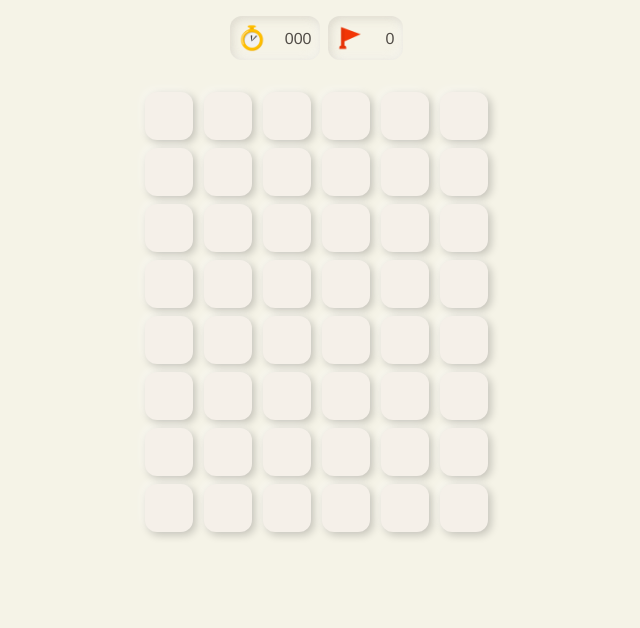
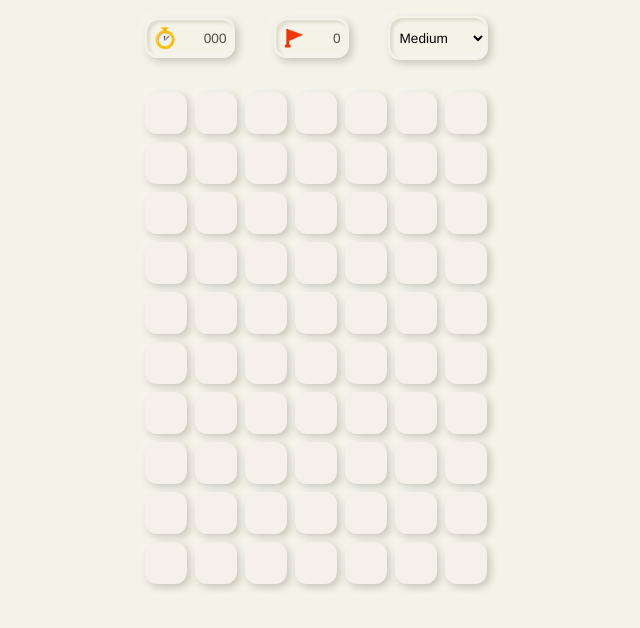
Before and after one commit to i-liszt/minesweeper, a React app: page / in a window 1280 px wide. Shown: the top 628 px of the page, without its empty margins (324-964 px from the left). Built offline with nearby package versions, Linux system fonts and the light colour scheme.

Commit message:
feature / implement the level selection (#8)
- Add level selection, which includes 3 levels: Easy, Medium and Hard
- Fix the unchanged MineMap when rows or columns changes
- Adjust the style of *Controls*

```diff
--- a/scss/components/controls.scss
+++ b/scss/components/controls.scss
@@ -3,13 +3,20 @@
 .controls {
   display: flex;
   align-items: center;
-  justify-content: center;
-
-  > *:not(:first-child) {
-    margin-left: spacing-ratio(4);
-  }
+  justify-content: space-between;
 
   &__flags {
     width: 75px !important;
   }
+
+  &__level {
+    width: 100px !important;
+    height: 44px;
+
+    > select {
+      background: transparent;
+      border: 0;
+      font-size: .85rem;
+    }
+  }
 }
--- a/scss/components/grid.scss
+++ b/scss/components/grid.scss
@@ -3,7 +3,7 @@
 .grid {
   overflow: hidden;
 
-  $size: 48px;
+  $size: 42px;
   width: $size;
   height: $size;
   padding: spacing-ratio(4);
--- a/scss/components/info.scss
+++ b/scss/components/info.scss
@@ -1,24 +1,35 @@
 @import "../function";
 
 .info {
-  display: flex;
-  align-items: center;
-
   width: 90px;
-  padding: spacing-ratio(4);
+  padding: spacing-ratio(1);
   box-sizing: border-box;
 
   border-radius: 12px;
-  box-shadow: inset 3px 3px 8px 0 rgba(176, 170, 156, .3),
-  inset -3px -3px 8px 0 rgba(245, 245, 245, .46);
+  box-shadow: 3px 3px 8px 0 rgba(0, 0, 0, .2), -3px -3px 8px 0 rgba(255, 255, 255, .4);
+
+  &__inner {
+    display: flex;
+    align-items: center;
+
+    width: 100%;
+    height: 100%;
+    padding: spacing-ratio(3);
+    box-sizing: border-box;
+
+    border-radius: 12px;
+    box-shadow: inset 3px 3px 3px 0 rgba(176, 170, 156, .3),
+      inset -3px -3px 3px 0 rgba(245, 245, 245, .46);
+  }
 
   &__icon {
-    $size: 28px;
+    $size: 24px;
     width: $size;
     height: $size;
   }
 
   &__text {
+    font-size: .85rem;
     margin-left: auto;
     transform: translateY(1px);
   }
--- a/scss/components/mine-map.scss
+++ b/scss/components/mine-map.scss
@@ -4,6 +4,18 @@
   display: flex;
   justify-content: space-between;
   flex-wrap: wrap;
+
+  &--easy .column {
+    $large-size: 48px;
+    width: $large-size;
+    height: $large-size;
+  }
+
+  &--hard .column {
+    $large-size: 36px;
+    width: $large-size;
+    height: $large-size;
+  }
 }
 
 .row {
--- a/src/components/Controls.tsx
+++ b/src/components/Controls.tsx
@@ -1,36 +1,101 @@
+import { useState, useEffect } from 'react'
 import PropTypes from 'prop-types'
 import clsx from 'clsx'
 import ControlsStyle from 'scss/components/controls.scss'
+import InfoStyle from 'scss/components/info.scss'
 import Timer from '~/components/Timer'
 import Flag from '~/components/Flag'
-// import { Level } from '~/constants/level'
+import { Level } from '~/constants/level'
 
 const ControlsProps = {
   className: PropTypes.string,
-  // level: PropTypes.oneOf(Object.values(Level)),
-  seconds: PropTypes.number,
+  level: PropTypes.oneOf(Object.values(Level)),
   remainFlags: PropTypes.number,
   running: PropTypes.bool,
-  onTimeChange: PropTypes.func,
+  onLevelChange: PropTypes.func,
+}
+
+type ControlsState = {
+  time: number,
+  currentLevel: string,
+  active: boolean | undefined | null
 }
 
 const Controls = ({
-  className, seconds, remainFlags, running, onTimeChange,
-}: PropTypes.InferProps<typeof ControlsProps>) => (
-  <div className={clsx(ControlsStyle.controls, className)}>
-    <Timer seconds={seconds} running={running} onChange={onTimeChange} />
-    <Flag className={ControlsStyle.controls__flags} remainFlags={remainFlags} />
-  </div>
-)
+  className, level, remainFlags, running, onLevelChange,
+}: PropTypes.InferProps<typeof ControlsProps>) => {
+  const [{ time, currentLevel, active }, setState] = useState<ControlsState>({
+    time: 0,
+    currentLevel: level as string,
+    active: running,
+  })
+
+  useEffect(() => {
+    if (onLevelChange) {
+      onLevelChange(currentLevel)
+    }
+  }, [currentLevel])
+
+  const handleTimeChange = (seconds: number) => {
+    setState((prevState) => ({
+      ...prevState,
+      time: seconds,
+    }))
+  }
+
+  const handleLevelChange = (event: Event) => {
+    setState({
+      time: 0,
+      currentLevel: (event?.target as HTMLSelectElement).value,
+      active: false,
+    })
+  }
+
+  if (active !== running) {
+    setState((prevState) => ({
+      ...prevState,
+      time: 0,
+      active: running,
+    }))
+  }
+
+  return (
+    <div className={clsx(ControlsStyle.controls, className)}>
+      <Timer
+        seconds={time}
+        running={active}
+        onChange={handleTimeChange}
+      />
+      <Flag
+        className={ControlsStyle.controls__flags}
+        remainFlags={remainFlags}
+      />
+      <div className={clsx(InfoStyle.info, ControlsStyle.controls__level)}>
+        <select
+          className={InfoStyle.info__inner}
+          value={currentLevel}
+          onChange={handleLevelChange}
+        >
+          {
+            Object.keys(Level).map((lv: string) => (
+              <option key={lv} value={Level[lv as keyof typeof Level]}>
+                {lv}
+              </option>
+            ))
+          }
+        </select>
+      </div>
+    </div>
+  )
+}
 
 Controls.propTypes = ControlsProps
 Controls.defaultProps = {
   className: undefined,
-  // level: Level.Easy,
-  seconds: 0,
+  level: Level.Medium,
   remainFlags: 0,
   running: false,
-  onTimeChange: undefined,
+  onLevelChange: undefined,
 }
 
 export default Controls
--- a/src/components/Flag.tsx
+++ b/src/components/Flag.tsx
@@ -10,10 +10,12 @@ const FlagProps = {
 
 const Flag = ({ className, remainFlags }: PropTypes.InferProps<typeof FlagProps>) => (
   <div className={clsx(InfoStyle.info, className)}>
-    <img className={InfoStyle.info__icon} src={FlagIcon} alt="" />
-    <span className={InfoStyle.info__text}>
-      { remainFlags || '0' }
-    </span>
+    <div className={InfoStyle.info__inner}>
+      <img className={InfoStyle.info__icon} src={FlagIcon} alt="" />
+      <span className={InfoStyle.info__text}>
+        { remainFlags || '0' }
+      </span>
+    </div>
   </div>
 )
 
--- a/src/components/MineMap.tsx
+++ b/src/components/MineMap.tsx
@@ -51,7 +51,7 @@ const MineMap = ({
     if (state.currentGrid && onChange) {
       onChange(state.currentGrid, state.map)
     }
-  }, [state.currentGrid, onChange])
+  }, [state.currentGrid])
 
   const handleClick = ({ row, column }: { row: number, column: number }) => {
     state.map[row][column].clicked = true
@@ -69,6 +69,13 @@ const MineMap = ({
       ...prevState,
       currentGrid: { ...state.map[row][column] },
     }))
+  }
+
+  if (rows !== state.map.length || columns !== state.map[0].length) {
+    setState({
+      currentGrid: undefined,
+      map: createMapFactory(rows, columns),
+    })
   }
 
   const mapUi = state.map.map((rowData: GridData[], row: number) => (
--- a/src/components/Timer.tsx
+++ b/src/components/Timer.tsx
@@ -42,6 +42,7 @@ const Timer = ({
 
   return (
     <div className={clsx(InfoStyle.info, className)}>
+      <div className={InfoStyle.info__inner}>
         <img
           className={InfoStyle.info__icon}
           src={timerIcon}
@@ -50,6 +51,7 @@ const Timer = ({
         <span className={InfoStyle.info__text}>
           { time > 999 ? '999+' : displaySeconds }
         </span>
+      </div>
     </div>
   )
 }
--- a/src/constants/level.ts
+++ b/src/constants/level.ts
@@ -5,17 +5,14 @@ export enum Level {
 }
 
 export const grids = {
-  // 48
   [Level.Easy]: {
     row: 8,
     column: 6,
   },
-  // 42
   [Level.Medium]: {
     row: 10,
     column: 7,
   },
-  // 36
   [Level.Hard]: {
     row: 12,
     column: 8,
--- a/src/pages/index.tsx
+++ b/src/pages/index.tsx
@@ -1,11 +1,12 @@
 import { useState } from 'react'
+import clsx from 'clsx'
+import MineMapStyle from 'scss/components/mine-map.scss'
 import Controls from '~/components/Controls'
 import MineMap, { GridData } from '~/components/MineMap'
 import { Level, grids } from '~/constants/level'
 
 type AppState = {
   level: string,
-  seconds: number,
   showMine: boolean,
   running: boolean
 }
@@ -13,14 +14,19 @@ type AppState = {
 export default () => {
   const [state, setState] = useState<AppState>({
     level: Level.Medium,
-    seconds: 0,
     showMine: false,
     running: false,
   })
 
-  const handleChange = (grid: GridData, newMap: GridData[][]) => {
-    // TODO
-    console.log(grid, newMap)
+  const handleLevelChange = (level: string) => {
+    setState({
+      level,
+      showMine: false,
+      running: false,
+    })
+  }
+
+  const handleChange = (grid: GridData) => {
     if (grid && !state.running && !state.showMine) {
       setState((prevState) => ({
         ...prevState,
@@ -37,10 +43,17 @@ export default () => {
 
   return (
     <>
-      <Controls seconds={state.seconds} running={state.running} />
+      <Controls
+        running={state.running}
+        onLevelChange={handleLevelChange}
+      />
       <MineMap
-        rows={grids[Level.Easy].row}
-        columns={grids[Level.Easy].column}
+        className={clsx({
+          [MineMapStyle['mine-map--easy']]: state.level === Level.Easy,
+          [MineMapStyle['mine-map--hard']]: state.level === Level.Hard,
+        })}
+        rows={grids[state.level as keyof typeof grids].row}
+        columns={grids[state.level as keyof typeof grids].column}
         showMine={state.showMine}
         onChange={handleChange}
       />
```
Lines whose indentation alone changed are shown as unchanged.
